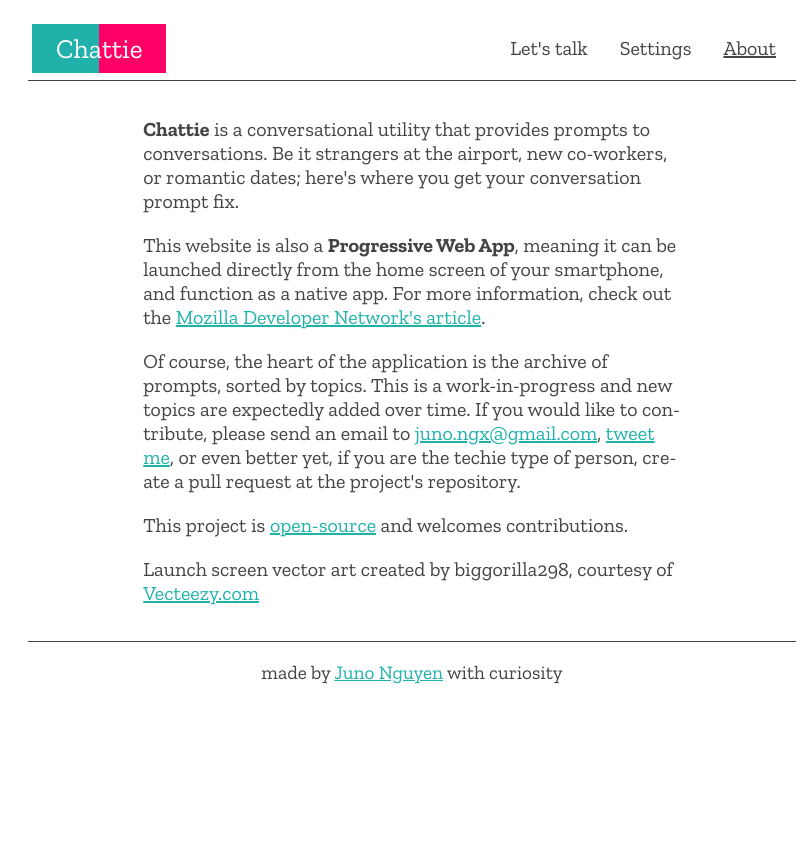
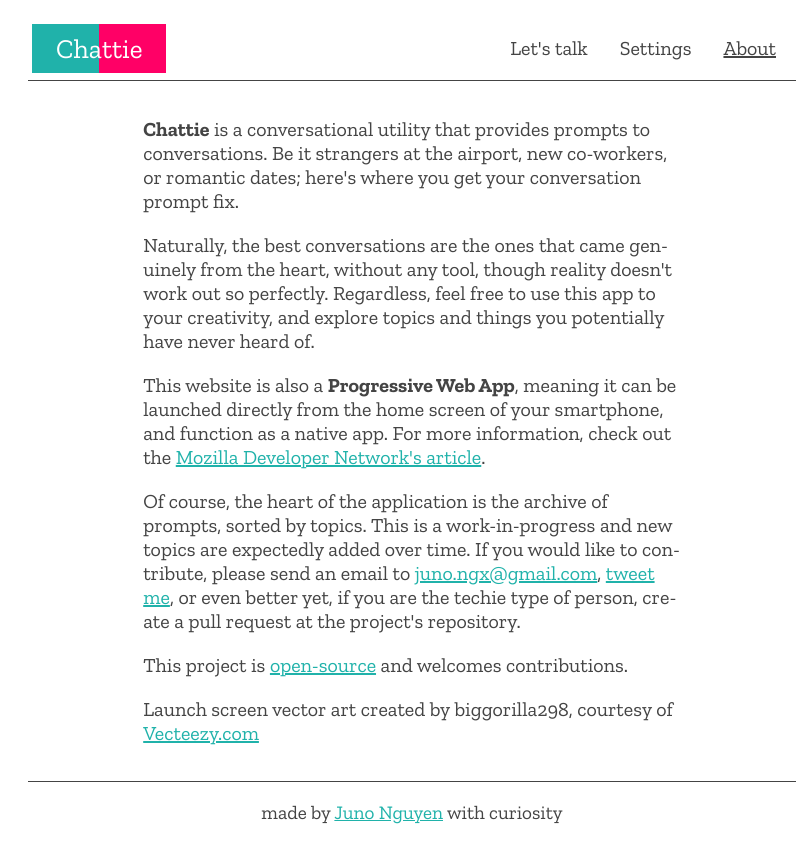
Before and after one commit to JunoNgx/chattie, a Vue app: page /about in a window 1280 px wide. Shown: the whole page, without its empty margins (228-1035 px from the left). Before the commit the page ends 800 px from the top, so only its background shows below. Built offline with nearby package versions, Linux system fonts and the light colour scheme.

Commit message:
Update about content

```diff
--- a/src/views/About.vue
+++ b/src/views/About.vue
@@ -13,6 +13,8 @@
 <template>
     <div class="about">
         <p><strong>Chattie</strong> is a conversational utility that provides prompts to conversations. Be it strangers at the airport, new co-workers, or romantic dates; here's where you get your conversation prompt fix.</p>
+
+        <p>Naturally, the best conversations are the ones that came genuinely from the heart, without any tool, though reality doesn't work out so perfectly. Regardless, feel free to use this app to your creativity, and explore topics and things you potentially have never heard of.</p>
 
         <p>This website is also a <strong>Progressive Web App</strong>, meaning it can be launched directly from the home screen of your smartphone, and function as a native app. For more information, check out the <CA link="https://developer.mozilla.org/en-US/docs/MDN/About">Mozilla Developer Network's article</CA>.</p>
 
```
